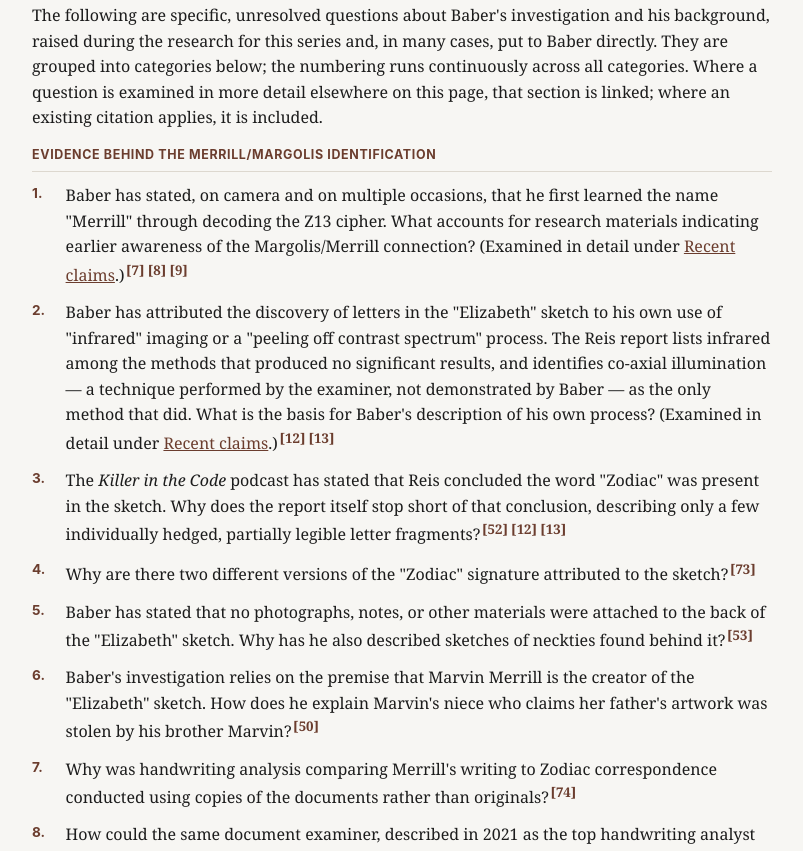
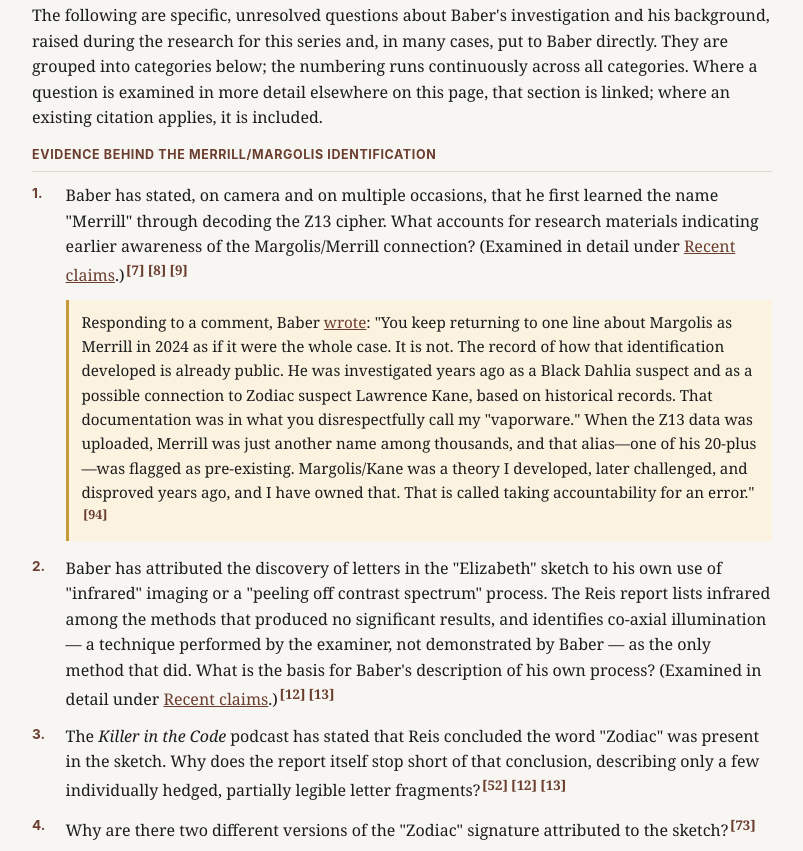
Before and after one commit to doranchak/z13-black-dahlia, a plain HTML site: page show-notes/index.html in a window 1280 px wide. Shown: the part 10281-11132 px from the top of the page, without its empty margins (238-1041 px from the left). Drawn offline with Linux system fonts and the light colour scheme.

Commit message:
baber response

```diff
--- a/show-notes/index.html
+++ b/show-notes/index.html
@@ -457,7 +457,9 @@
   <div class="qgroup">
     <h3>Evidence behind the Merrill/Margolis identification</h3>
     <ul class="qlist">
-      <li>Baber has stated, on camera and on multiple occasions, that he first learned the name "Merrill" through decoding the Z13 cipher. What accounts for research materials indicating earlier awareness of the Margolis/Merrill connection? (Examined in detail under <a href="#recent-claims">Recent claims</a>.)<sup class="cite" data-ref="7">[7]</sup><sup class="cite" data-ref="8">[8]</sup><sup class="cite" data-ref="9">[9]</sup></li>
+      <li>Baber has stated, on camera and on multiple occasions, that he first learned the name "Merrill" through decoding the Z13 cipher. What accounts for research materials indicating earlier awareness of the Margolis/Merrill connection? (Examined in detail under <a href="#recent-claims">Recent claims</a>.)<sup class="cite" data-ref="7">[7]</sup><sup class="cite" data-ref="8">[8]</sup><sup class="cite" data-ref="9">[9]</sup>
+        <p class="response">Responding to a comment, Baber <a href="https://www.youtube.com/watch?v=HunTjDUVlEE&lc=Ugyo_FhY-LMbZuISEK54AaABAg.AaVO6rTqGQBAaYWtVMfxbz" target="_blank">wrote</a>: "You keep returning to one line about Margolis as Merrill in 2024 as if it were the whole case. It is not. The record of how that identification developed is already public. He was investigated years ago as a Black Dahlia suspect and as a possible connection to Zodiac suspect Lawrence Kane, based on historical records. That documentation was in what you disrespectfully call my "vaporware." When the Z13 data was uploaded, Merrill was just another name among thousands, and that alias—one of his 20-plus—was flagged as pre-existing. Margolis/Kane was a theory I developed, later challenged, and disproved years ago, and I have owned that. That is called taking accountability for an error."<sup class="cite" data-ref="94">[94]</sup></p>
+      </li>
       <li>Baber has attributed the discovery of letters in the "Elizabeth" sketch to his own use of "infrared" imaging or a "peeling off contrast spectrum" process. The Reis report lists infrared among the methods that produced no significant results, and identifies co-axial illumination — a technique performed by the examiner, not demonstrated by Baber — as the only method that did. What is the basis for Baber's description of his own process? (Examined in detail under <a href="#recent-claims">Recent claims</a>.)<sup class="cite" data-ref="12">[12]</sup><sup class="cite" data-ref="13">[13]</sup></li>
       <li>The <em>Killer in the Code</em> podcast has stated that Reis concluded the word "Zodiac" was present in the sketch. Why does the report itself stop short of that conclusion, describing only a few individually hedged, partially legible letter fragments?<sup class="cite" data-ref="52">[52]</sup><sup class="cite" data-ref="12">[12]</sup><sup class="cite" data-ref="13">[13]</sup></li>
       <li>Why are there two different versions of the "Zodiac" signature attributed to the sketch?<sup class="cite" data-ref="73">[73]</sup></li>
@@ -710,6 +712,7 @@ Patrick Henry, from <a href='https://www.youtube.com/watch?v=4hmXxKMtk5g' target
   { label: "[91]", text: "Responding to a Larry Harnisch \"Ask Me Anything: Black Dahlia\" post, Baber wrote on Facebook: \"We're talking about him blatantly lying about my upbringing wrong, who's in my family, putting out a half-baked version of my work history—and NOW somehow I've had three wives? Where does this 🐴💩 even come from, Larry? Seriously, bud—\" (<a href='assets/harnisch-three-wives.png' target='_blank'>screenshot</a>). Separately, in a WGN News (Chicago) segment describing Cold Case Consultants of America, Baber recounts the story behind the company's founding: \"Well, initially I was working on a case in 2007, which identified a perpetrator in a crime. After releasing evidence, the individual actually contacted me and my residence. And from there, me and my wife had to go off grid for a while.\" (<a href='https://wgntv.com/daytime-chicago/using-forensic-science-advancements-to-re-open-cold-cases/' target='_blank'>WGN News, Nov. 29, 2021</a>; compare the 2007 phone-call claim at ref <sup class='cite' data-ref='20'>[20]</sup>.). Baber had two other marriages: One prior to and one subsequent to the wife he referred to." },
   { label: "[92]", text: "The unnamed Zodiac researcher's underlying genealogical source materials on the Merrill/Margolis family — newspaper clippings, public records, and a yearbook photo obtained via <a href='https://www.familysearch.org/' target='_blank'>FamilySearch.org</a> — are compiled in a <a href='assets/familysearch-gallery.html' target='_blank'>local gallery</a>. His broader collection of materials (newspaper clippings, documents, yearbooks, public records, etc.) is also published at his <a href='https://www.flickr.com/photos/186081686@N07/albums/72157712267977503/' target='_blank'>Flickr album</a>." },
   { label: "[93]", text: "Email correspondence and related research images shared by the unnamed Zodiac researcher, documenting his findings on the Merrill/Margolis family and his exchanges with Baber, are compiled in a <a href='assets/zodiac-researcher-emails-gallery.html' target='_blank'>local gallery</a>. His broader collection of materials (newspaper clippings, documents, yearbooks, public records, etc.) is also published at his <a href='https://www.flickr.com/photos/186081686@N07/albums/72157712267977503/' target='_blank'>Flickr album</a>." },
+  { label: "[94]", text: "<a href='https://www.youtube.com/watch?v=HunTjDUVlEE&lc=Ugyo_FhY-LMbZuISEK54AaABAg.AaVO6rTqGQBAaYWtVMfxbz' target='_blank'>YouTube comment</a> from Baber responding to this question." },
 ];
 
 const refsList = document.getElementById('refs-list');
```
